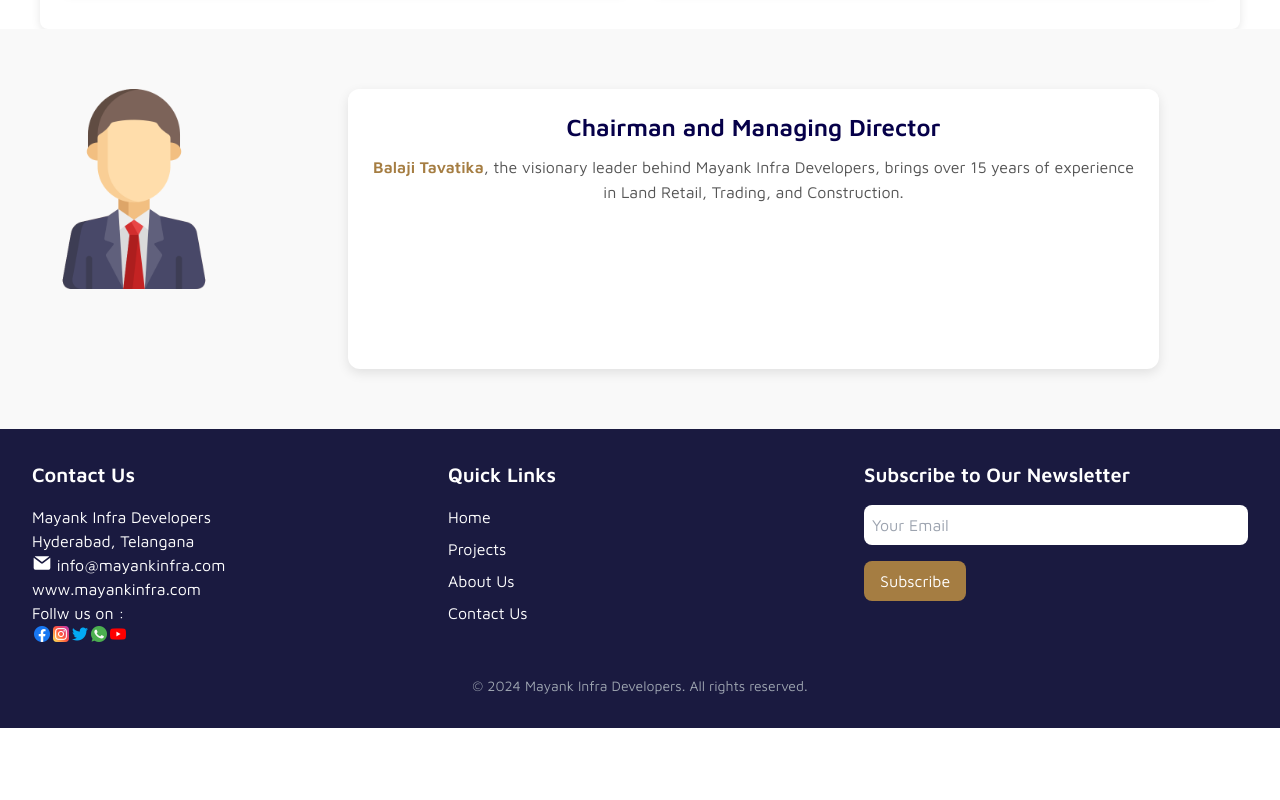
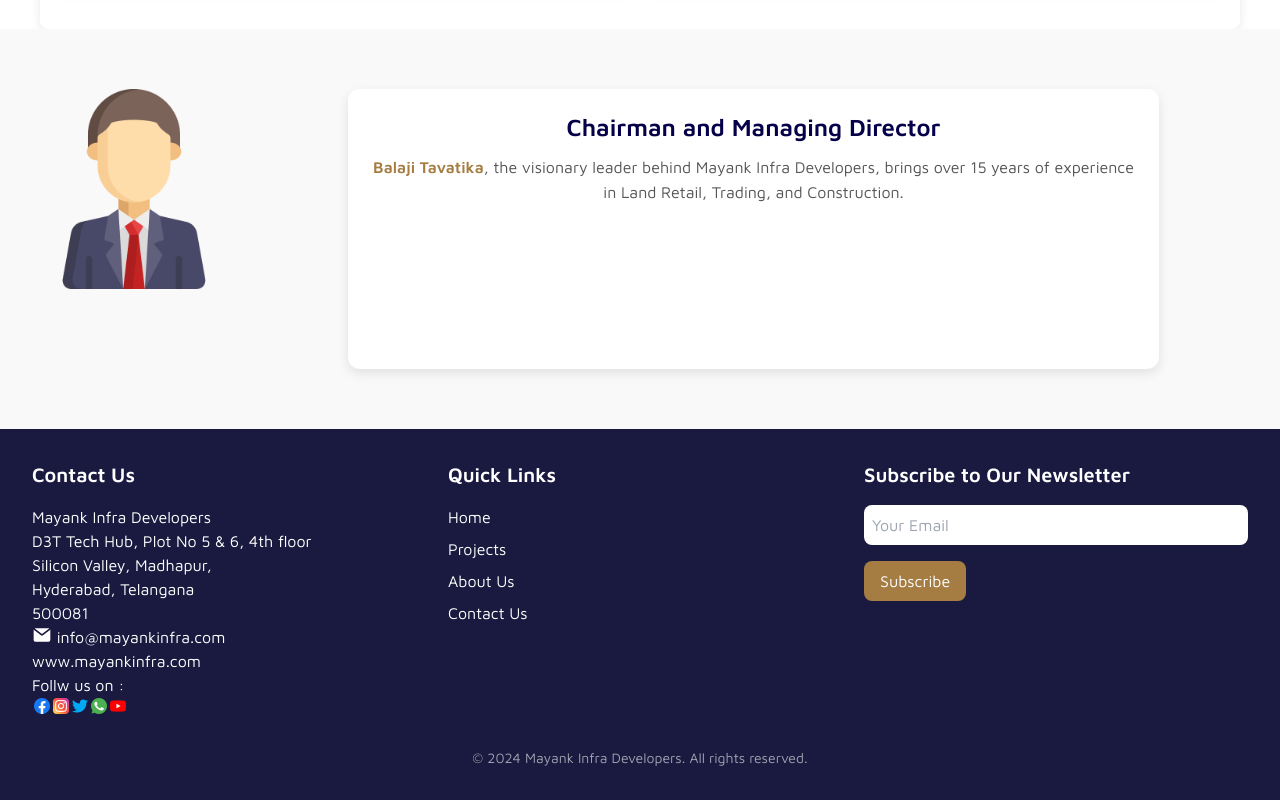
Before and after one commit to aravindnaidu09/mayank-infra-website-template1, a website: page about-us.html in a window 1280 px wide. Shown: the part 2118-2918 px from the top of the page. Before the commit the page ends 2846 px from the top, so only its background shows below. Drawn offline with Linux system fonts and the light colour scheme.

Commit message:
Addess Added

```diff
--- a/about-us.html
+++ b/about-us.html
@@ -567,7 +567,10 @@
                 <div>
                     <h3 class="text-xl font-bold mb-4">Contact Us</h3>
                     <p>Mayank Infra Developers</p>
+                    <p>D3T Tech Hub, Plot No 5 & 6, 4th floor</p>
+                    <p>Silicon Valley, Madhapur, </p>
                     <p>Hyderabad, Telangana</p>
+                    <p>500081</p>
                     <p class="flex"><svg class="w-[20px] h-[20px] text-white" aria-hidden="true" xmlns="http://www.w3.org/2000/svg" width="24" height="24" fill="currentColor" viewBox="0 0 24 24">
                         <path d="M2.038 5.61A2.01 2.01 0 0 0 2 6v12a2 2 0 0 0 2 2h16a2 2 0 0 0 2-2V6c0-.12-.01-.238-.03-.352l-.866.65-7.89 6.032a2 2 0 0 1-2.429 0L2.884 6.288l-.846-.677Z"/>
                         <path d="M20.677 4.117A1.996 1.996 0 0 0 20 4H4c-.225 0-.44.037-.642.105l.758.607L12 10.742 19.9 4.7l.777-.583Z"/>
```
Also changed, not shown: index.html (+3 -0 lines), projects.html (+3 -0 lines), assets/Images/Projects/Projects_Icons/CCRoads.png (added), assets/Images/Projects/Projects_Icons/imageedit_4_2435490809.png (added).
